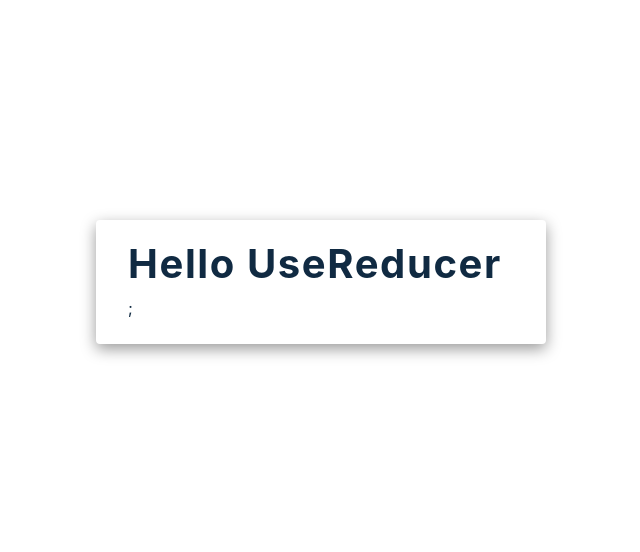
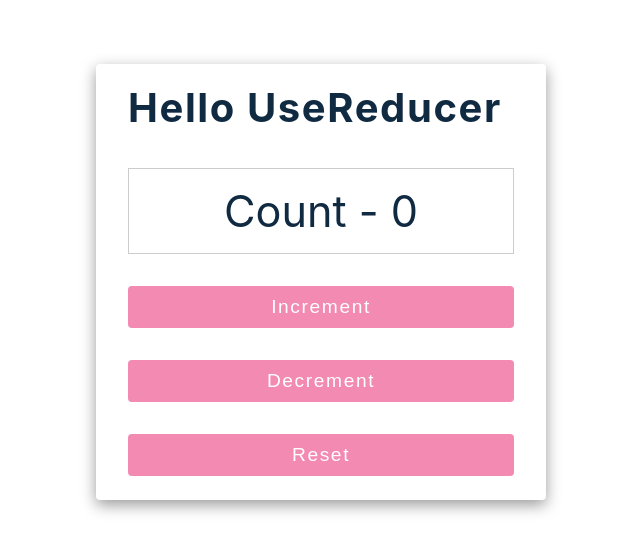
Before and after one commit to femi-ologunwa/codevolution-useReducer, a React (Create React App) app: page / in a window 1280 px wide. Shown: the part 118-670 px from the top of the page, without its empty margins (319-959 px from the left). Built offline with nearby package versions, Linux system fonts and the light colour scheme.

Commit message:
implement simple state actions with useReducer

```diff
--- a/src/App.js
+++ b/src/App.js
@@ -1,10 +1,12 @@
 import React from 'react';
+import Counter from './Counter';
 
 function App() {
    return (
       <main>
          <div className='container'>
-            <h2>Hello useReducer</h2>;
+            <h2>Hello useReducer</h2>
+            <Counter />
          </div>
       </main>
    );
--- /dev/null
+++ b/src/Counter.js
@@ -0,0 +1,37 @@
+import React, { useReducer } from 'react';
+
+//define initial state
+const initialState = 0;
+
+//define reducer function - accepts 2 values (currentState & action) and returns one value, a new state; action transition the current state to a new state. We can percive the action as a set of instructions to the reducer function carries out on the current state
+const reducer = (state, action) => {
+   switch (action) {
+      case 'increment':
+         return state + 1;
+      case 'decrement':
+         return state - 1;
+      case 'reset':
+         return initialState;
+      default:
+         return state;
+   }
+};
+
+function Counter() {
+   const [count, dispatch] = useReducer(reducer, initialState);
+
+   //count contains the current value of the state
+
+   //dispatch method allows us to execute a code corresponding to a particular action - specify the action that should be performed
+
+   return (
+      <div>
+         <div className='count'> Count - {count}</div>
+         <button onClick={() => dispatch('increment')}>Increment</button>
+         <button onClick={() => dispatch('decrement')}>Decrement</button>
+         <button onClick={() => dispatch('reset')}>Reset</button>
+      </div>
+   );
+}
+
+export default Counter;
--- a/src/index.css
+++ b/src/index.css
@@ -185,6 +185,15 @@
    padding: 0.5rem 0;
    letter-spacing: var(--spacing);
    border-radius: var(--radius);
-   outline: 1px solid rgba(242, 138, 178, 0.8);
+   outline: none;
    cursor: pointer;
 }
+
+.count {
+   text-align: center;
+   text-align: center;
+   border: 1px solid #ccc;
+   padding: 10px;
+   margin-top: 40px;
+   font-size: 2.7rem;
+}
```
